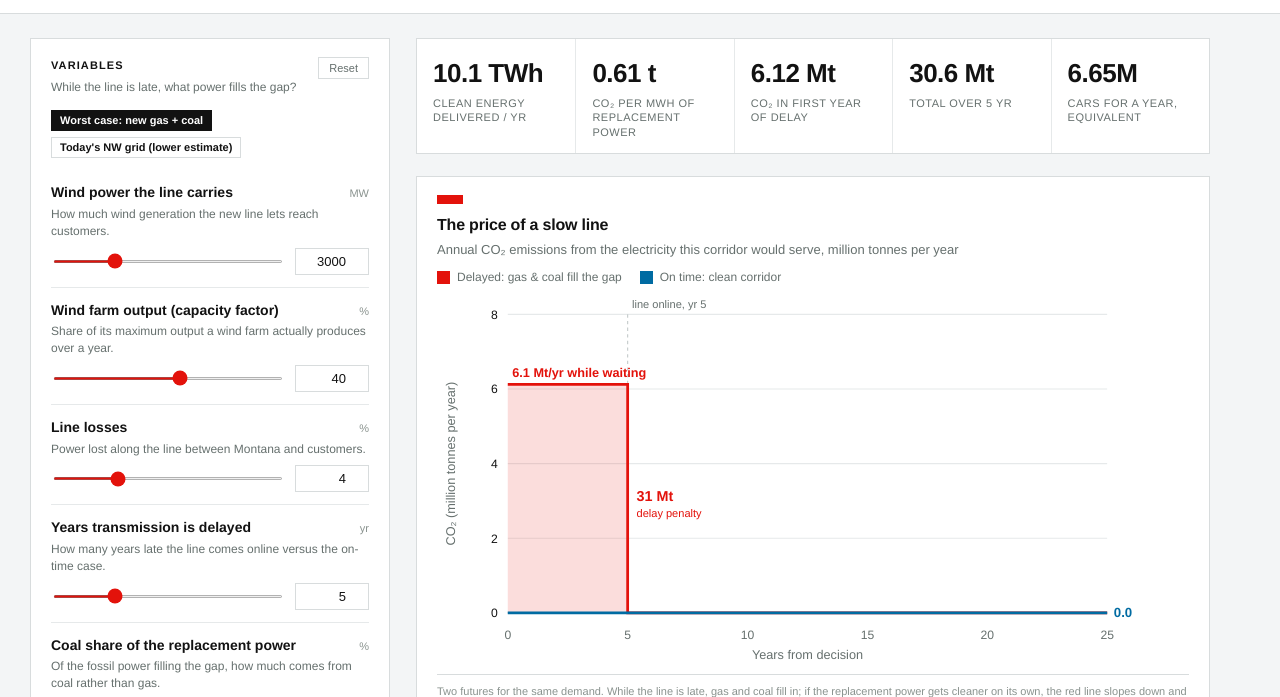
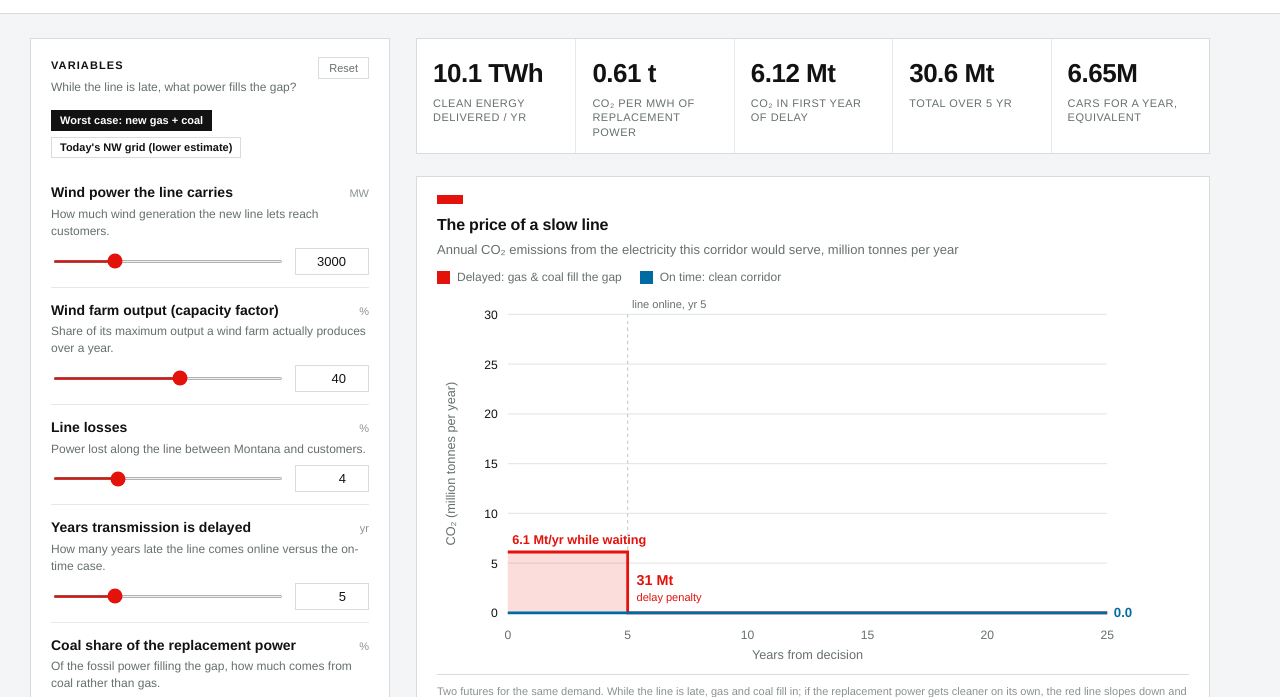
Before and after one commit to nainava/transmission-climate-tradeoff, a plain HTML site: page index.html in a window 1280 px wide. Shown: the part 97-794 px from the top of the page. Drawn offline with Linux system fonts and the light colour scheme.

Commit message:
Lock y-axis at 0–30 Mt/yr; never rescales
Co-Authored-By: Claude Opus 5.5 <noreply@anthropic.com>

```diff
--- a/index.html
+++ b/index.html
@@ -286,11 +286,10 @@ function renderClimate(){
 function drawRate(host,m,horizon){
   const W=680,H=340,mg={l:64,r:74,t:22,b:48};
   const E=m.energyMWh/1e6, back=t=>E*m.ef(t), clean=E*m.cleanef, delay=m.delay;
-  // fixed y-axis: stays put while sliders move, so changes show as the line moving, not the axis.
-  // It only steps up (8 → 16 → 32 …) when a value would otherwise run off the top.
-  const peak=Math.max(back(0),clean), top=[8,16,32,64,128].find(v=>peak<=v)||128;
-  const sc={max:top,dec:0,ticks:[0,1,2,3,4].map(i=>i*top/4)};
-  const X=x=>mg.l+(x/horizon)*(W-mg.l-mg.r), Y=y=>H-mg.b-(y/sc.max)*(H-mg.t-mg.b);
+  // fixed y-axis that never changes, so every slider shows up as the line moving.
+  // 0–30 covers the NWEC High build-out at default settings; anything higher is pinned to the top and labelled.
+  const sc={max:30,dec:0,ticks:[0,5,10,15,20,25,30]}, over=back(0)>sc.max;
+  const X=x=>mg.l+(x/horizon)*(W-mg.l-mg.r), Y=y=>H-mg.b-(Math.min(Math.max(y,0),sc.max)/sc.max)*(H-mg.t-mg.b);
   let s=svgEl(W,H);
   sc.ticks.forEach(yv=>{const y=Y(yv), zero=yv===0;
     s+=`<line x1="${mg.l}" y1="${y}" x2="${W-mg.r}" y2="${y}" stroke="${zero?'#b9bfc0':COL.grid}"/>`;
@@ -309,7 +308,7 @@ function drawRate(host,m,horizon){
   s+=`<path d="M ${pts.map(p=>p.join(" ")).join(" L ")} L ${X(delay)} ${Y(clean)} L ${X(horizon)} ${Y(clean)}" fill="none" stroke="${COL.red}" stroke-width="2.5"/>`;
   s+=`<path d="M ${X(0)} ${Y(clean)} L ${X(horizon)} ${Y(clean)}" fill="none" stroke="${COL.blue}" stroke-width="2.5"/>`;
   // rate labels: backfill at its start, clean at the right edge
-  if(delay>0) s+=txt(X(0)+4,Y(back(0))-7,`${fmt(back(0),back(0)<10?1:0)} Mt/yr while waiting`,{fill:COL.red,weight:700,size:11.5});
+  if(delay>0) s+=txt(X(0)+4,Math.max(mg.t+12,Y(back(0))-7),`${fmt(back(0),back(0)<10?1:0)} Mt/yr while waiting${over?" (off the top of the chart)":""}`,{fill:COL.red,weight:700,size:11.5});
   s+=txt(W-mg.r+6,Y(clean)+4,fmt(clean,1),{fill:COL.blue,weight:700,size:12});
   if(delay>0 && m.cumMt>0){
     const cy=(Y(back(delay/2))+Y(clean))/2, wide=(X(delay)-X(0))>150 && (Y(clean)-Y(back(delay/2)))>44;
```
